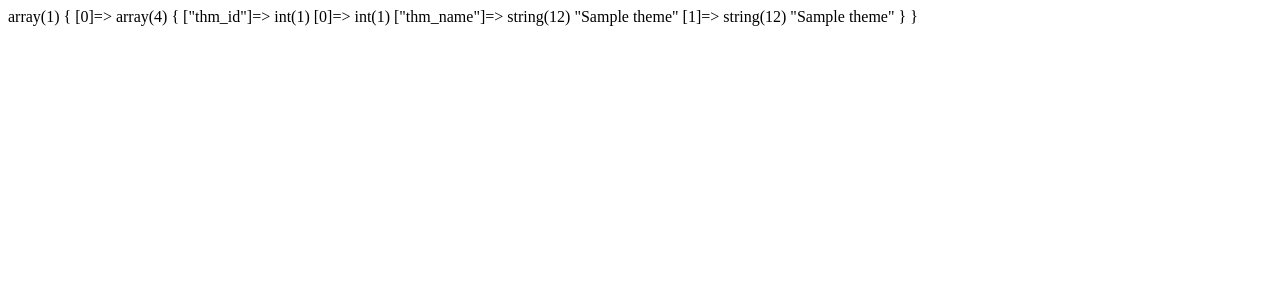
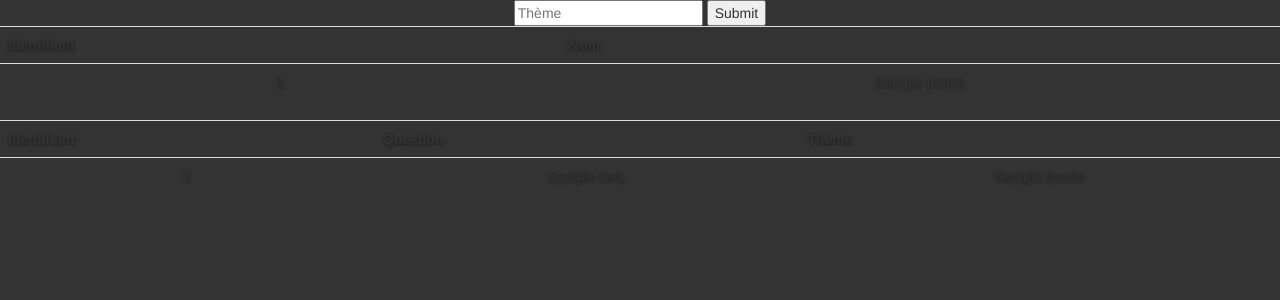
Before and after one commit to Anuswan91/quizz_battle, a PHP site: page /pages/adminView.php in a window 1280 px wide. Shown: the top 300 px of the page. Run offline with PHP 8.4, Linux system fonts and the light colour scheme; tables that the repository leaves empty hold one stand-in row (values such as "Sample post").

Commit message:
ajout d'un thème

```diff
--- a/pages/adminView.php
+++ b/pages/adminView.php
@@ -1 +1,46 @@
-<?php include '../php/AdminController.php'; ?>
+<?php
+include '../php/AdminController.php';
+include '../includes/header.php';
+?>
+
+<!-- Formulaire nouveau thème -->
+<form action="../php/adminController.php" method="post" name="newTheme">
+  <input type="text" placeholder="Thème" name="theme">
+  <input type="submit" value="Submit">
+</form>
+
+<!-- Tableau des thèmes -->
+<table class="table">
+  <tr>
+    <th>Identifiant</th>
+    <th>Nom</th>
+  </tr>
+  <?php
+  	foreach ($themes as $theme) {
+		echo '<tr>';
+		echo '<td>'.$theme['thm_id'].'</td>';
+		echo '<td>'.$theme['thm_name'].'</td>';
+		echo '</tr>';
+	}
+  ?>
+</table>
+
+<!-- Formulaire nouvelle question -->
+
+<!-- Tableau des questions -->
+<table class="table">
+  <tr>
+    <th>Identifiant</th>
+    <th>Question</th>
+    <th>Thème</th>
+  </tr>
+  <?php
+	  foreach ($questions as $question) {
+	  	echo '<tr>';
+		echo '<td>'.$question['qst_id'].'</td>';
+		echo '<td>'.$question['qst_text'].'</td>';
+		echo '<td>'.$question['thm_name'].'</td>';
+		echo '</tr>';
+	}
+  ?>
+</table>
--- a/php/AdminController.php
+++ b/php/AdminController.php
@@ -1,22 +1,36 @@
 <?php
 
-/**
+	/**
 	*** Fichier de gestion des questions
 	**/
+
+	//Connexion à la base de données
+	include "../includes/DB.php";
+
+	if ($_POST) {
+		if ($_POST['theme']) {
+			// Ajout d'un nouveau thème
+			$theme = $_POST['theme'];
+			$query = $bdd->query("INSERT INTO theme (`thm_id`, `thm_name`)
+											VALUES (NULL, '".$theme."')");
+			header('Location: ../pages/adminView.php');
+		}
+	}
+
 	if(session_id() == null){
 		session_start();
 	}
 
-	//Connexion à la base de données
-	include "../includes/DB.php";
-
 	//Selection des thèmes
 	$query = $bdd->query("SELECT thm_id, thm_name
 						  FROM theme");
-
 	$themes = $query->fetchAll();
 
 	//Selection des question
-	die(var_dump($themes));
+	$query = $bdd->query("	SELECT qst_id, qst_text, thm_name
+							FROM question
+							INNER JOIN theme ON thm_id = qst_theme_id");
+	$questions = $query->fetchAll();
+
 
 ?>
```
